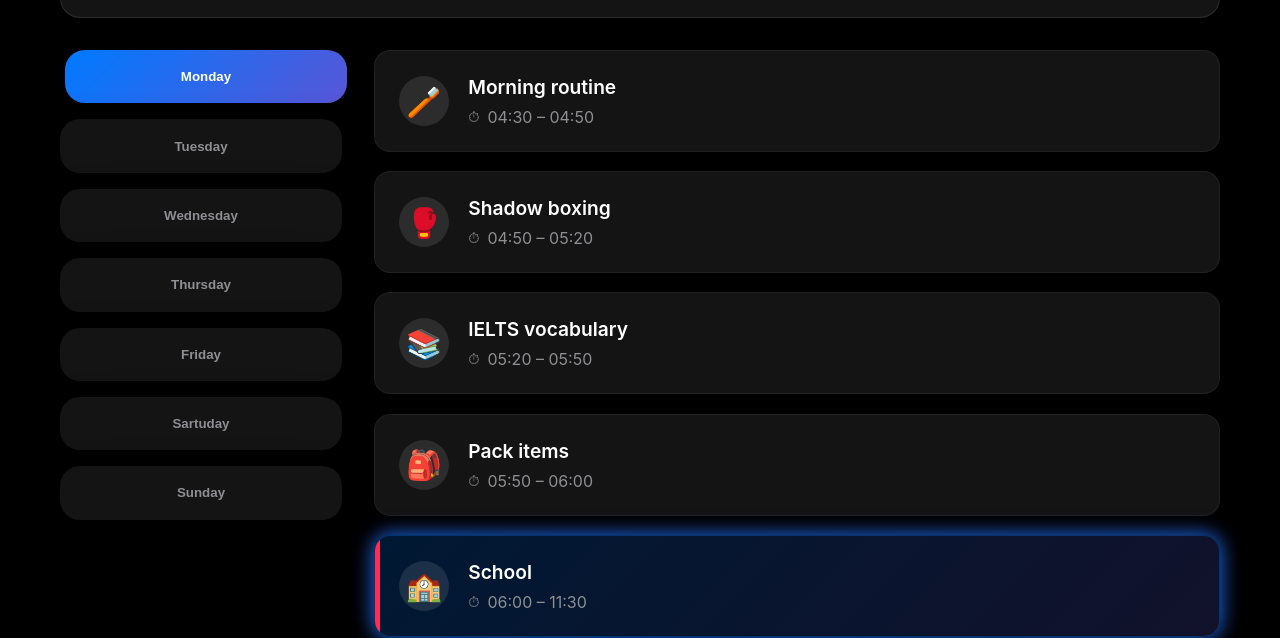
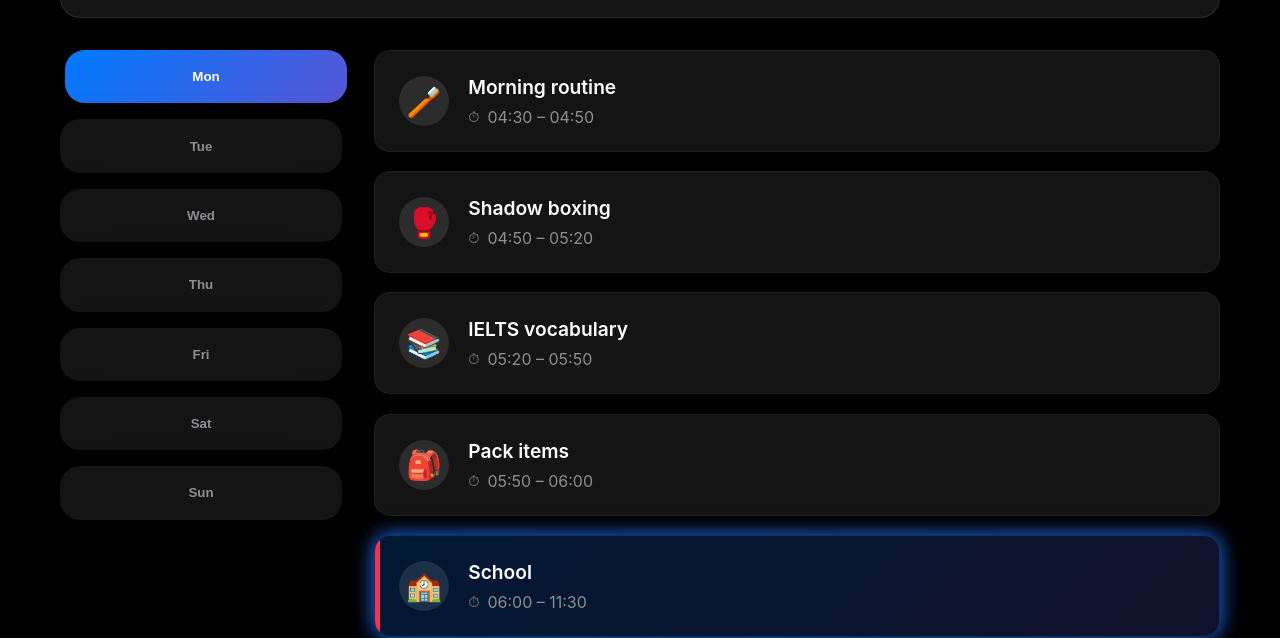
Before and after one commit to doanlekhanhhuy/time_table, a plain HTML site: page index.html in a window 1280 px wide. Shown: the part 191-829 px from the top of the page. Drawn offline with Linux system fonts and the light colour scheme.

Commit message:
fix date text

```diff
--- a/index.html
+++ b/index.html
@@ -32,13 +32,13 @@
 
         <main class="main-content">
             <div class="day-selector">
-                <button class="day-btn active" data-day="Monday">Monday</button>
-                <button class="day-btn" data-day="Tuesday">Tuesday</button>
-                <button class="day-btn" data-day="Wednesday">Wednesday</button>
-                <button class="day-btn" data-day="Thursday">Thursday</button>
-                <button class="day-btn" data-day="Friday">Friday</button>
-                <button class="day-btn" data-day="Saturday">Sartuday</button>
-                <button class="day-btn" data-day="Sunday">Sunday</button>
+                <button class="day-btn active" data-day="Monday">Mon</button>
+                <button class="day-btn" data-day="Tuesday">Tue</button>
+                <button class="day-btn" data-day="Wednesday">Wed</button>
+                <button class="day-btn" data-day="Thursday">Thu</button>
+                <button class="day-btn" data-day="Friday">Fri</button>
+                <button class="day-btn" data-day="Saturday">Sat</button>
+                <button class="day-btn" data-day="Sunday">Sun</button>
             </div>
 
             <div class="timeline-container">
```
